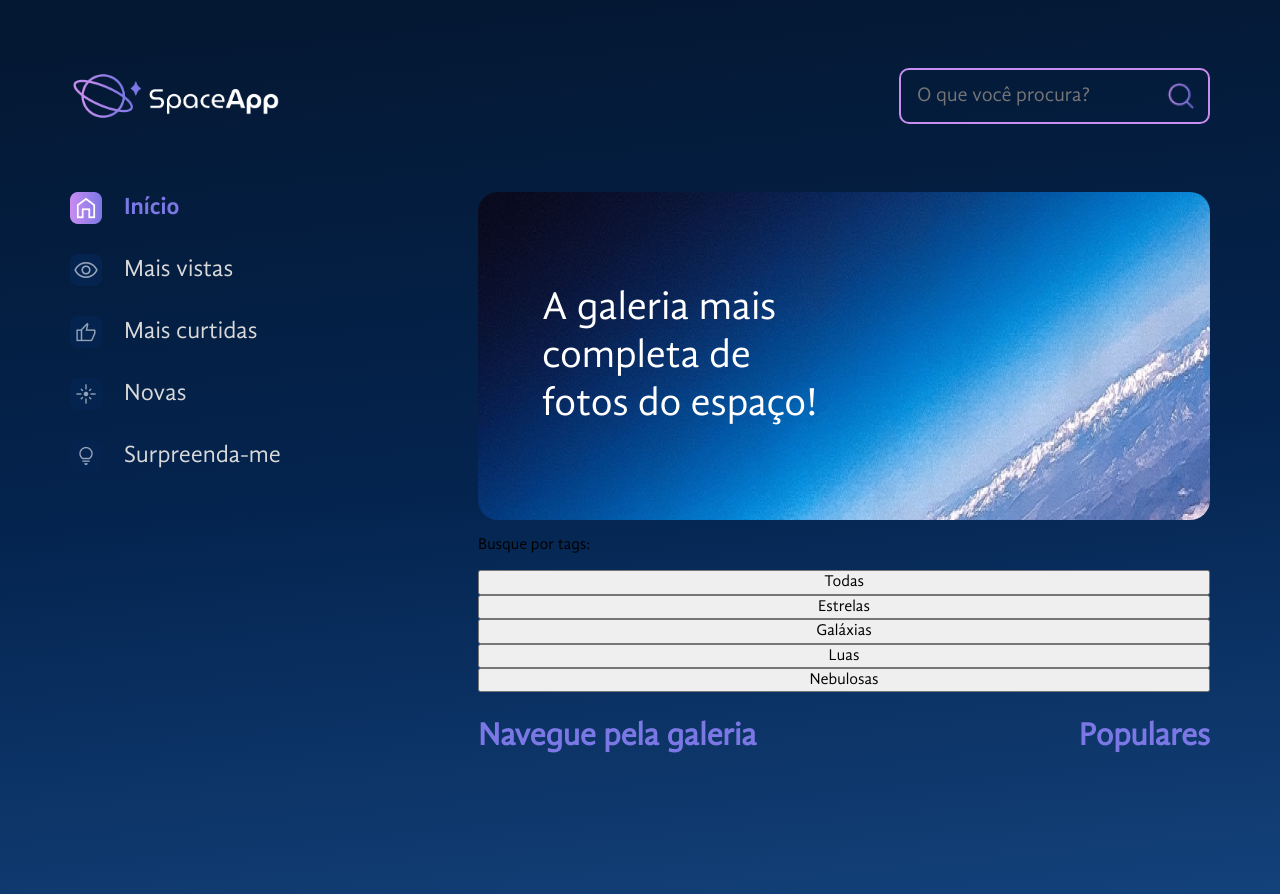
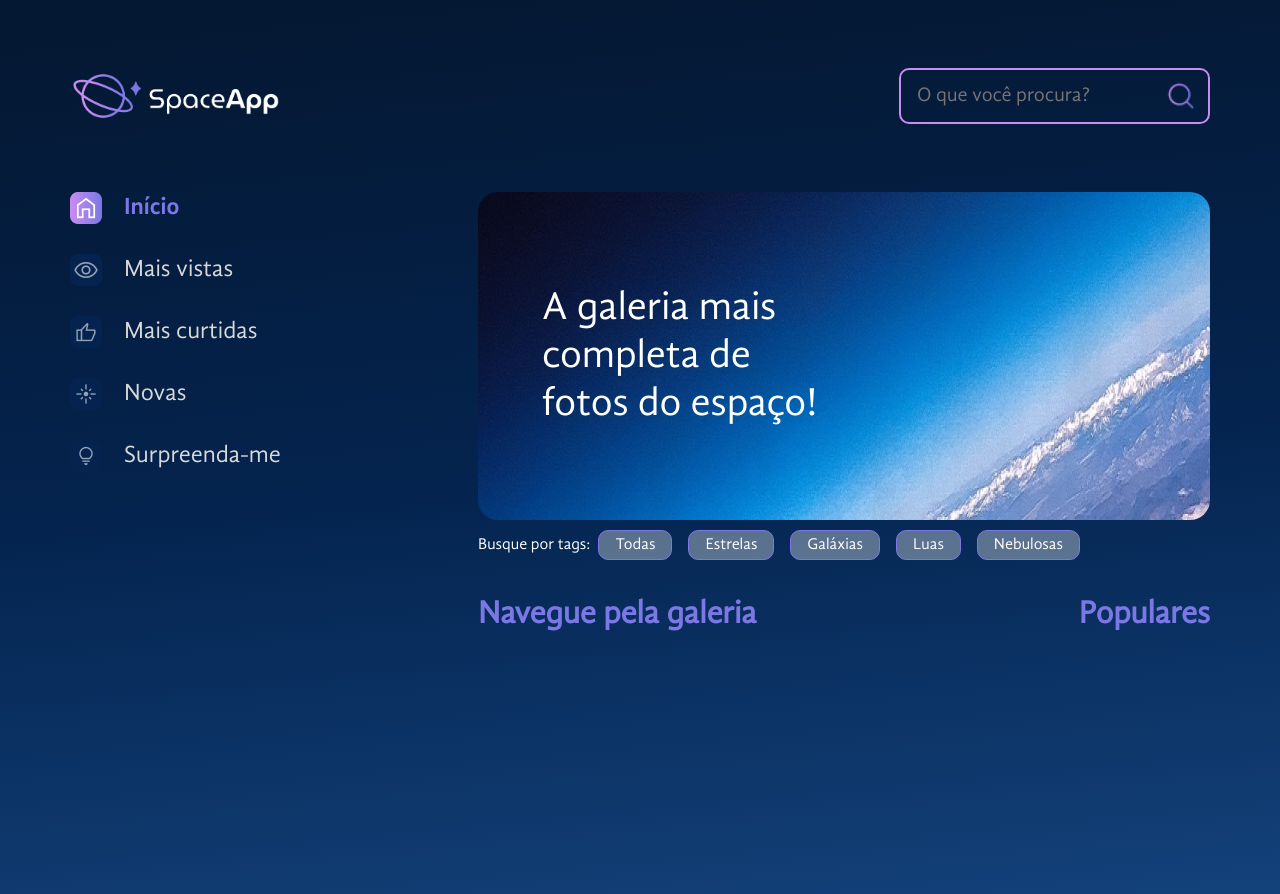
Before and after one commit to Diandressa/React-curso-Alura, a React (Vite) app: page / in a window 1280 px wide. Shown: the top 894 px of the page. Built offline with nearby package versions, Linux system fonts and the light colour scheme.

Commit message:
minha solucao

```diff
--- a/src/componentes/Galeria/Tags/index.tsx
+++ b/src/componentes/Galeria/Tags/index.tsx
@@ -1,14 +1,32 @@
+import styled from 'styled-components';
 import tags from './tags.json'
+
+const ContainerSection = styled.section`
+    display: flex;
+    align-items: center;
+    color: #fff;
+    width: 100%;
+`
+const ContainerTags = styled.section`
+    button{
+        margin: 0 .5rem;
+        border: 1px solid #7b78e5;
+        border-radius: 10px;
+        padding: .3rem 1rem;
+        background: rgba(255, 255, 255, 0.336);
+        color: #fff;
+        cursor: pointer;
+    }
+`
 
 const Tags = () => {
     return(
-        <>
+        <ContainerSection>
             <p>Busque por tags:</p>
-            <div>
-
-            </div>
-            {tags.map(tag => <button key={tag.id}>{tag.titulo}</button>)}
-        </>
+            <ContainerTags>
+                {tags.map(tag => <button key={tag.id}>{tag.titulo}</button>)}
+            </ContainerTags>
+        </ContainerSection>
     )
 }
 
```
